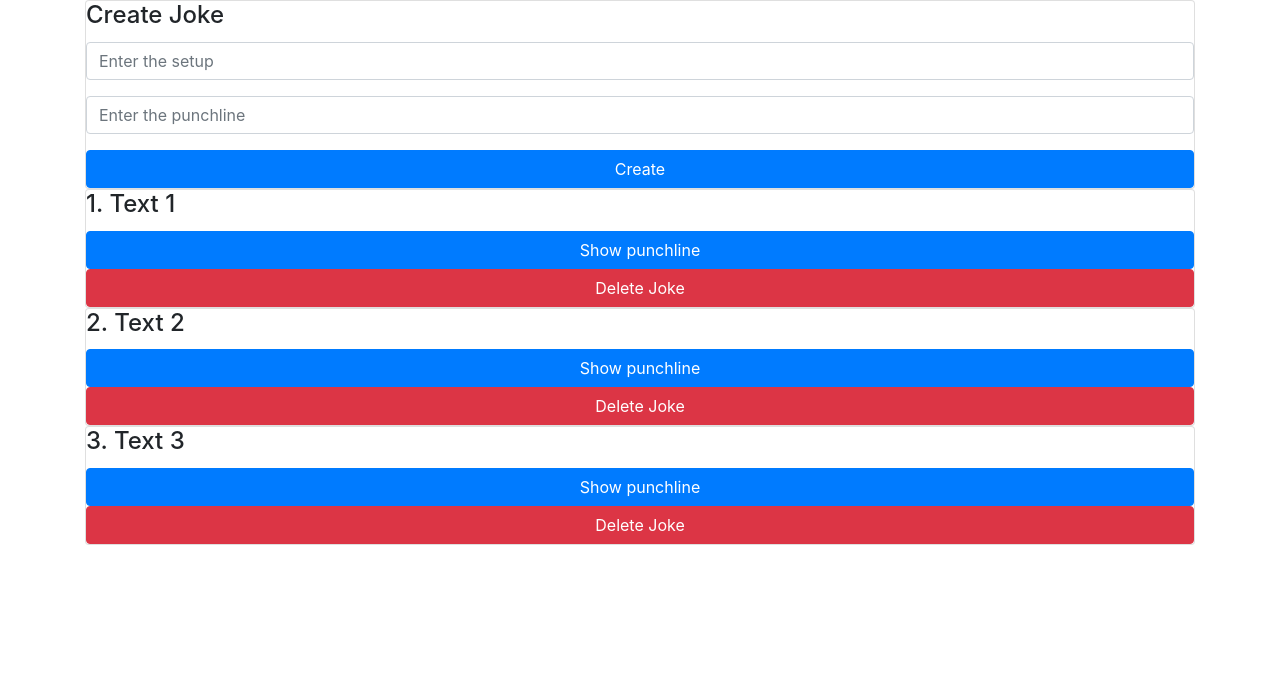
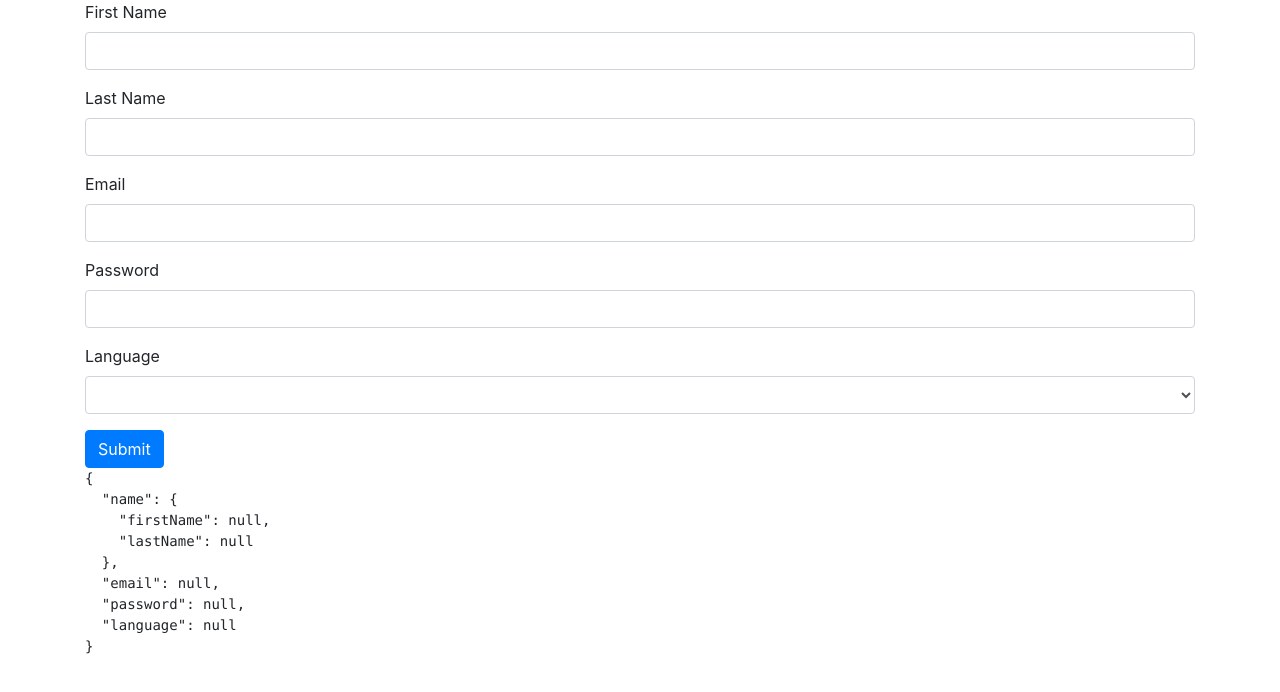
Before and after one commit to michaelohalloran/angular-joke, an Angular app: page / in a window 1280 px wide. Shown: the top 692 px of the page. Built offline with nearby package versions, Linux system fonts and the light colour scheme.

Commit message:
add reactive form with validation

```diff
--- a/src/app/app.component.html
+++ b/src/app/app.component.html
@@ -1,3 +1,6 @@
 <body class="container m-t-1">
-  <joke-list></joke-list>
+  <!-- <joke-list></joke-list> -->
+
+  <model-form></model-form>
+
 </body>
--- a/src/app/app.module.ts
+++ b/src/app/app.module.ts
@@ -1,5 +1,6 @@
 import { BrowserModule } from '@angular/platform-browser';
 import { NgModule } from '@angular/core';
+import { ReactiveFormsModule } from '@angular/forms';
 
 import { AppComponent } from './app.component';
 import { JokeFormComponent } from './joke-form/joke-form.component';
@@ -19,7 +20,8 @@ import { ModelFormComponent } from './model-form/model-form.component';
     ModelFormComponent
   ],
   imports: [
-    BrowserModule
+    BrowserModule,
+    ReactiveFormsModule
   ],
   providers: [JokeService],
   bootstrap: [AppComponent]
--- a/src/app/model-form/model-form.component.css
+++ b/src/app/model-form/model-form.component.css
@@ -0,0 +1,4 @@
+
+input.ng-invalid.ng-touched, select.ng-invalid.ng-touched {
+    border: 2px solid red;
+}
--- a/src/app/model-form/model-form.component.html
+++ b/src/app/model-form/model-form.component.html
@@ -1,3 +1,44 @@
-<p>
-  model-form works!
-</p>
+<form [formGroup]="signupForm" novalidate (ngSubmit)="onSubmit()">
+  <fieldset formGroupName="name">
+    <div class="form-group">
+      <label>First Name</label>
+      <input formControlName="firstName" type="text" class="form-control">
+    </div>
+
+    <div class="form-group">
+      <label>Last Name</label>
+      <input formControlName="lastName" type="text" class="form-control">
+    </div>
+    <span *ngIf="!signupForm.get('name').valid && signupForm.get('name').touched" class="help-block">First and last name required</span>
+
+  </fieldset>
+
+
+  <div class="form-group">
+    <label>Email</label>
+    <input formControlName="email" type="email" class="form-control">
+    <span *ngIf="!signupForm.get('email').valid && signupForm.get('email').touched" class="help-block">Email is required</span>
+  </div>
+  <div class="form-group">
+    <label>Password</label>
+    <input formControlName="password" type="password" class="form-control">
+    <span *ngIf="!signupForm.get('password').valid && signupForm.get('password').touched" class="help-block">Password is required</span>
+  </div>
+  <div class="form-group">
+    <label>Language</label>
+    <select formControlName="language" type="text" class="form-control">
+      <option value=''>Please select a language</option>
+      <option *ngFor="let lang of langs" [value]="lang">{{lang}}</option>
+    </select>
+    <span *ngIf="!signupForm.get('language').valid && signupForm.get('language').touched" class="help-block">Language is required</span>
+  </div>
+
+  <button type="submit" class="btn btn-primary">Submit</button>
+</form>
+
+<pre>{{signupForm.value | json}}</pre>
+
+<!-- <ul *ngIf="formSubmitted" class="list-group">
+  <li class="list-group-item">{{firstName | json}}  {{lastName | json}}</li>
+  <li class="list-group-item">{{email | json}}</li>
+</ul> -->
--- a/src/app/model-form/model-form.component.ts
+++ b/src/app/model-form/model-form.component.ts
@@ -1,15 +1,52 @@
 import { Component, OnInit } from '@angular/core';
+import { FormGroup, FormControl, Validators } from '@angular/forms';
 
 @Component({
-  selector: 'app-model-form',
+  selector: 'model-form',
   templateUrl: './model-form.component.html',
   styleUrls: ['./model-form.component.css']
 })
 export class ModelFormComponent implements OnInit {
 
-  constructor() { }
+  langs: string[] = ['English', 'Spanish', 'French', 'German', 'Irish'];
+  signupForm: FormGroup;
+  firstName: FormControl;
+  lastName: FormControl;
+  email: FormControl;
+  password: FormControl;
+  language: FormControl;
+  formSubmitted: boolean = false;
+
+  createFormControls() {
+    this.firstName = new FormControl(null, Validators.required);
+    this.lastName = new FormControl(null, Validators.required);
+    this.email = new FormControl(null, [Validators.required, Validators.email, Validators.pattern("[^ @]*@[^ @]*")]);
+    this.password = new FormControl(null, [Validators.required, Validators.minLength(8)]);
+    this.language = new FormControl(null, Validators.required);
+  }
+
+  createForm() {
+    this.signupForm = new FormGroup({
+      name: new FormGroup({
+        firstName: this.firstName,
+        lastName: this.lastName
+      }),
+      email: this.email,
+      password: this.password,
+      language: this.language
+    });
+  }
+
 
   ngOnInit() {
+    this.createFormControls();
+    this.createForm();
+  }
+
+  onSubmit() {
+    console.log('form structure: ', this.signupForm);
+    // console.log('value of signupForm: ', this.signupForm.value, this.signupForm.valid);
+    this.formSubmitted = this.signupForm.valid ? true : false;
   }
 
 }
```
